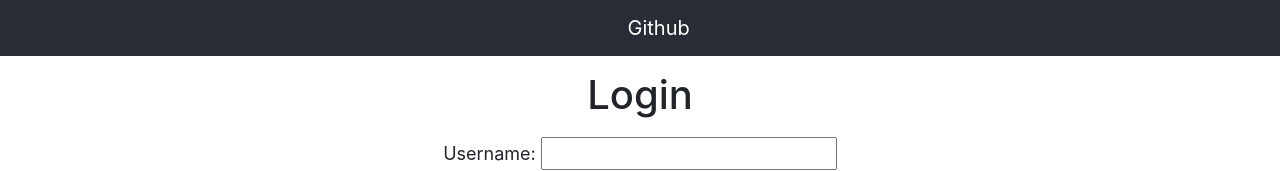
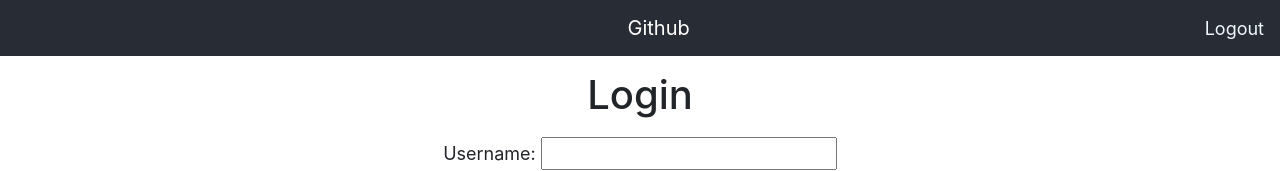
Before and after one commit to chrisDags/task-app-frontend, a React (Create React App) app: page / in a window 1280 px wide. Shown: the top 171 px of the page. Built offline with nearby package versions, Linux system fonts and the light colour scheme; sample sign-in values are in the browser's storage.

Commit message:
will the navbar classes work now

```diff
--- a/src/components/HeaderComponent.css
+++ b/src/components/HeaderComponent.css
@@ -1,23 +1,20 @@
 .navbar-brand{
-    display:relative;
-    text-align: center;
-    justify-content: center;
+    display: relative;
     padding-left: 49%;
     margin: 0 auto, 0 auto;
 }
 
 .myClass{
-    margin-left: 0 auto;
-    margin-right: 0 auto;
-    padding-left: 1400%;
+    display: absolute;
+    text-align: end;
     font-size: large;
     color: aliceblue;
-    text-align: center;
+    text-align: end;
 }
 
 header {
     background-color: #282c34;
-    position: relative;
+    display: flex;
     justify-content: center;
     overflow-x: hidden;
   }
--- a/src/components/HeaderComponent.jsx
+++ b/src/components/HeaderComponent.jsx
@@ -3,6 +3,7 @@
 import AuthService from './AuthService.js'
 import { withRouter } from 'react-router';
 import './HeaderComponent.css'
+import '../bootstrap.css'
 
 class HeaderComponent extends Component{
     render(){
@@ -15,7 +16,7 @@
                     <a href="https://github.com/chrisDags" className="navbar-brand"> Github </a>
                     <ul className="navbar-nav">
                     </ul>
-                    <ul className="navbar-nav navbar-collapse">
+                    <ul className="navbar-nav navbar-collapse justify-content-end">
                         {(isUserLoggedIn) && <div><li><Link className="myClass" onClick={AuthService.logout} to="/login">Logout</Link></li></div>}
                     </ul>
                 </nav>
```
